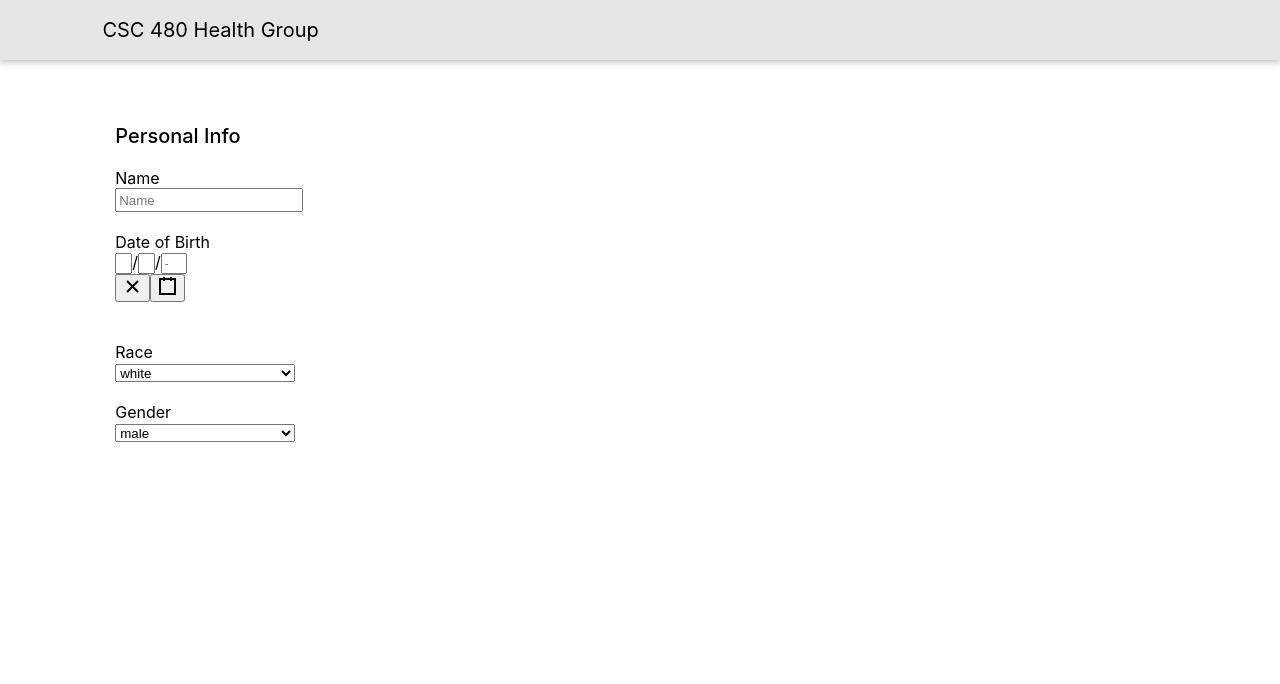
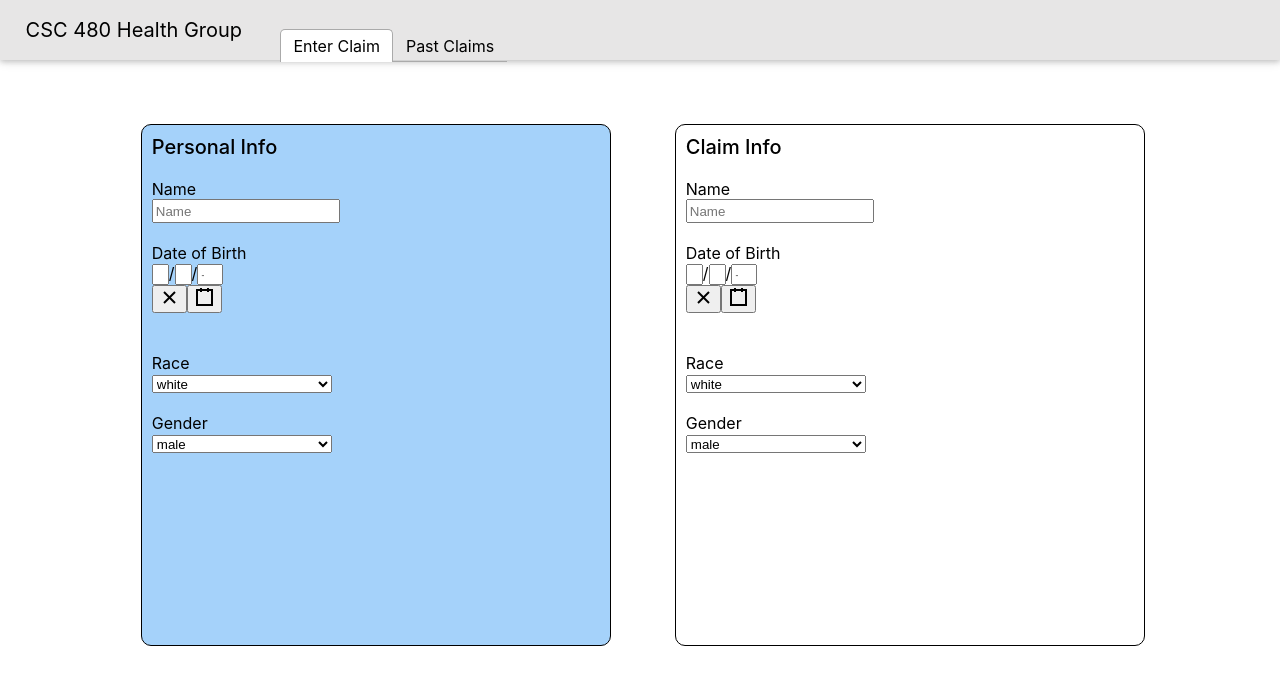
Before and after one commit to benjidon/AiProject, a React (Create React App) app in the folder frontend/: page / in a window 1280 px wide. Shown: the top 684 px of the page. Built offline with nearby package versions, Linux system fonts and the light colour scheme.

Commit message:
Update to two page frontend

```diff
--- a/frontend/package.json
+++ b/frontend/package.json
@@ -8,7 +8,8 @@
     "react-date-picker": "^7.8.2",
     "react-datepicker": "^2.10.0",
     "react-dom": "^16.12.0",
-    "react-scripts": "3.2.0"
+    "react-scripts": "3.2.0",
+    "react-tabs": "^3.0.0"
   },
   "scripts": {
     "start": "react-scripts start",
--- a/frontend/src/App.css
+++ b/frontend/src/App.css
@@ -10,14 +10,50 @@
 
 .header-left {
   line-height: 60px;
-  padding-left: 8%;
+  padding-left: 2%;
   font-weight: 420;
   font-size: 20px;
 }
 
+.header-tabs {
+  position: absolute;
+  margin-left: 3%;
+  margin-top: 28px;
+}
+
+.form-body {
+  display: flex;
+  flex-direction: right;
+}
+
 .form-left {
-  margin-left: 9%;
+  margin-left: 11%;
   margin-top: 5%;
-  height: 92%;
-  width: 30%;
+  padding: 10px;
+  height: 500px;
+  width: 35%;
+  border: 1px solid black;
+  border-radius: 10px;
+  background-color: rgba(154, 204, 250, 0.884);
 }
+
+.form-right {
+  margin-left: 5%;
+  margin-top: 5%;
+  padding: 10px;
+  height: 500px;
+  width: 35%;
+  border: 1px solid black;
+  border-radius: 10px;
+}
+
+.claim-table {
+  margin: 0 auto;
+}
+
+table,
+th,
+td {
+  border: 1px solid black;
+  border-collapse: collapse;
+}
--- a/frontend/src/App.js
+++ b/frontend/src/App.js
@@ -1,6 +1,8 @@
 import React from "react";
 import logo from "./logo.svg";
 import DatePicker from "react-date-picker";
+import { Tab, Tabs, TabList, TabPanel } from "react-tabs";
+import "react-tabs/style/react-tabs.css";
 import "./App.css";
 import { formatCountdown } from "antd/lib/statistic/utils";
 
@@ -20,7 +22,7 @@ State
 Country
 */
 
-function form() {
+function formLeft() {
   return (
     <form>
       <div style={{ fontSize: "20px", fontWeight: 450, marginBottom: "20px" }}>
@@ -68,13 +70,97 @@ function form() {
   );
 }
 
+function formRight() {
+  return (
+    <form>
+      <div style={{ fontSize: "20px", fontWeight: 450, marginBottom: "20px" }}>
+        {" "}
+        Claim Info
+      </div>
+      <label> Name</label>
+      <br />
+      <input
+        placeholder="Name"
+        size="default"
+        style={{ height: "18px", width: "180px", marginBottom: "20px" }}
+      />
+      <br />
+      <label>Date of Birth</label>
+      <br />
+      <DatePicker style={{ borderRadius: "1px" }} />
+      <br />
+      <br />
+      <label> Race</label>
+      <br />
+      <select
+        placeholder="Race"
+        size="default"
+        style={{ height: "18px", width: "180px", marginBottom: "20px" }}
+      >
+        <option>white</option>
+        <option>black??</option>
+        <option>mexican?</option>
+        <option>asian?</option>
+      </select>
+      <br />
+      <label>Gender</label>
+      <br />
+      <select
+        placeholder="Gender"
+        size="default"
+        style={{ height: "18px", width: "180px", marginBottom: "20px" }}
+      >
+        <option>male</option>
+        <option>female</option>
+        <option>nonbinary</option>
+      </select>
+    </form>
+  );
+}
+
+function claimTable() {
+  return (
+    <div class="claim-table">
+      <table>
+        <tr>
+          {" "}
+          <th>Stuff</th>
+          <th>Stuff</th>
+          <th>Stuff</th>
+          <th>Stuff</th>
+        </tr>
+        <tr>
+          <td>Person</td>
+          <td>Person</td>
+          <td>Person</td>
+          <td>Person</td>
+        </tr>
+      </table>
+    </div>
+  );
+}
+
 function App() {
   return (
     <div>
-      <div class="header">
-        <span class="header-left">CSC 480 Health Group</span>
-      </div>
-      <div class="form-left">{form()}</div>
+      <Tabs>
+        <div class="header">
+          <span class="header-left">CSC 480 Health Group</span>
+          <span class="header-tabs">
+            <TabList>
+              <Tab>Enter Claim</Tab>
+              <Tab>Past Claims</Tab>
+            </TabList>
+          </span>
+        </div>
+        <TabPanel>
+          <div className="form-body">
+            <div className="form-left">{formLeft()}</div>
+            <div className="form-right">{formRight()}</div>
+          </div>
+        </TabPanel>
+        <TabPanel>{claimTable()}</TabPanel>
+      </Tabs>
     </div>
   );
 }
```
Also changed, not shown: 1 other file (tests, documents, lock files or other folders).
